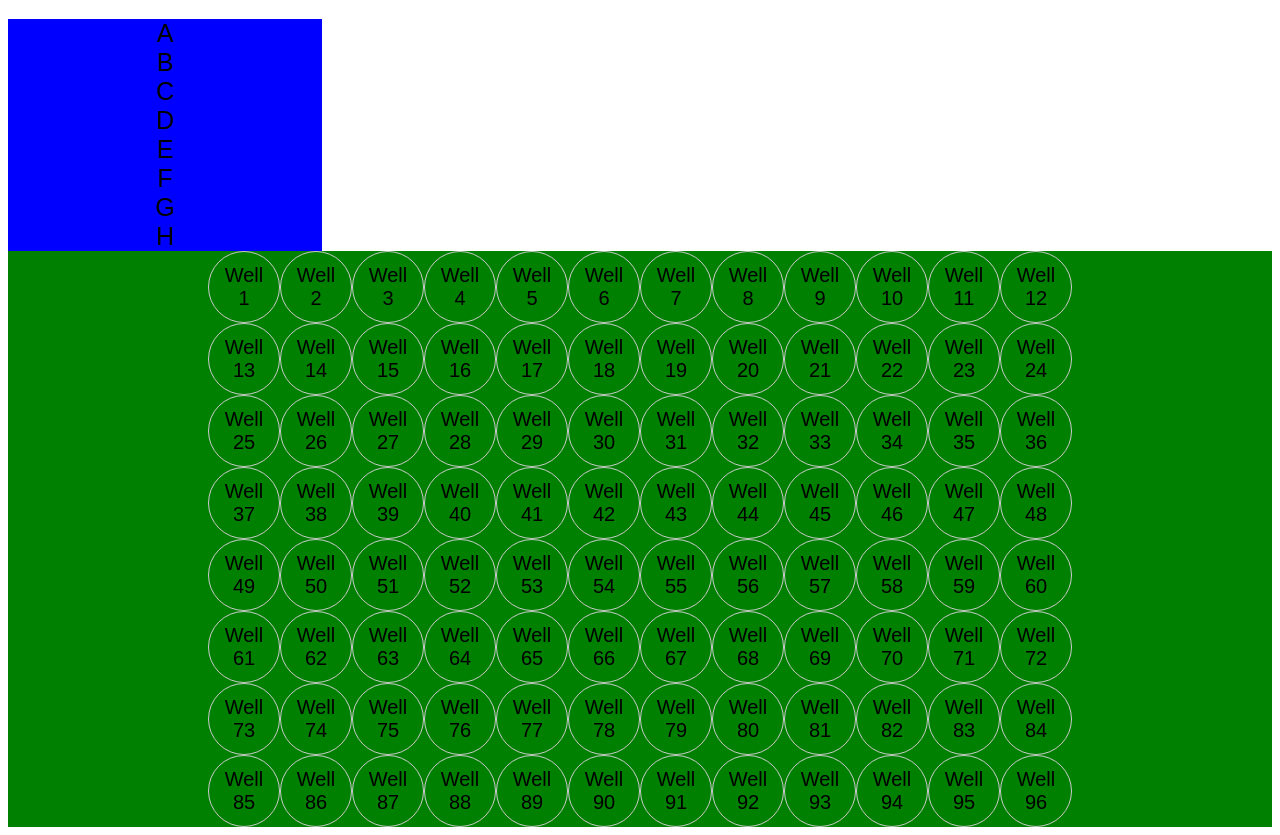
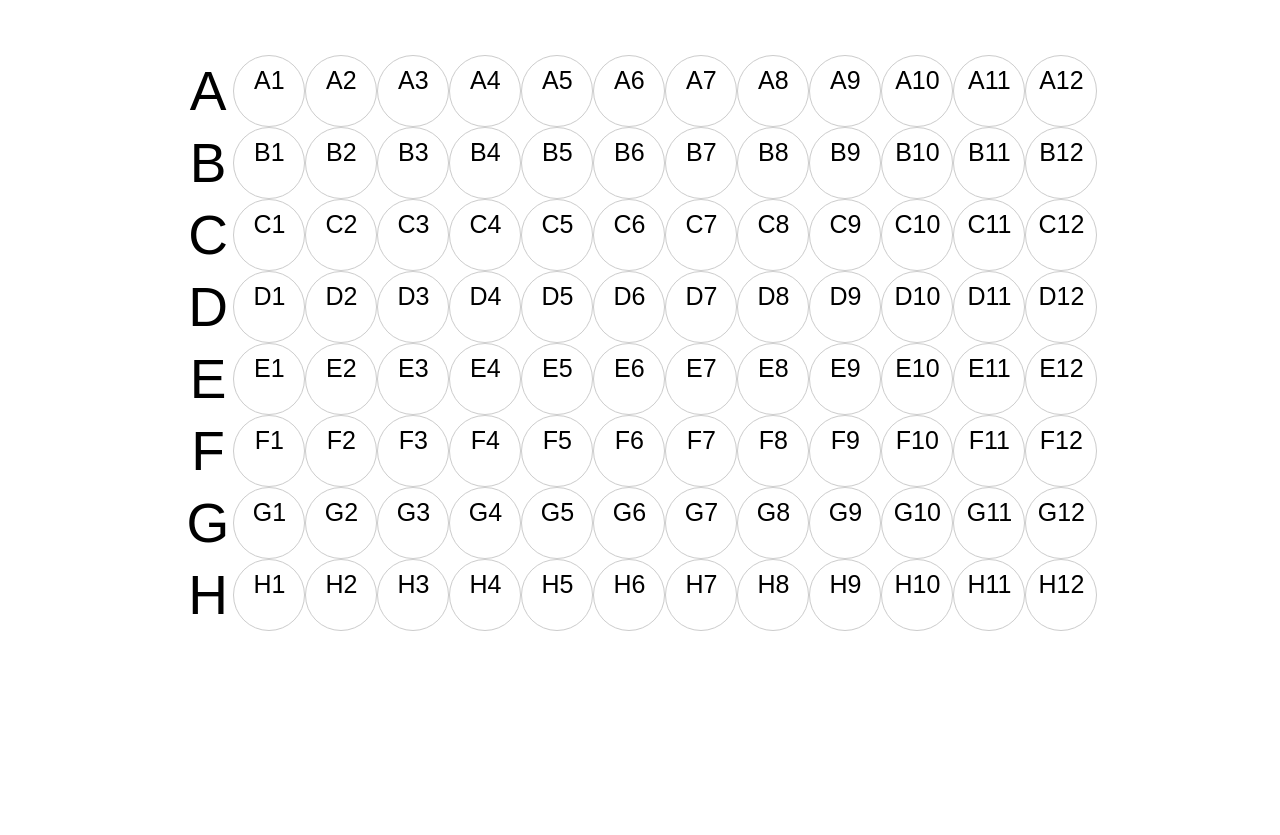
Before and after one commit to cbovest/well-plate-organizer, a plain HTML site: page index.html in a window 1280 px wide. Shown: the part 61-896 px from the top of the page. After the commit the page ends 800 px from the top, so only its background shows below. Drawn offline with Linux system fonts and the light colour scheme.

Commit message:
Fixed div alignment, got letter labels working and changed wells to have coordinates as labels.

```diff
--- a/dist/index.js
+++ b/dist/index.js
@@ -1,9 +1,18 @@
 "use strict";
-// Generate 96 wells
+// Generate 96 wells labeled with coordinates
+const rowLetters = ["A", "B", "C", "D", "E", "F", "G", "H"];
+const rowNumbers = [1, 2, 3, 4, 5, 6, 7, 8, 9, 10, 11, 12];
 function generateWells() {
     const wells = [];
+    let Lettercount = 0;
+    let Numbercount = 0;
     for (let i = 1; i <= 96; i++) {
-        wells.push({ id: i, label: `Well ${i}` });
+        wells.push({ id: i, label: rowLetters[Lettercount] + rowNumbers[Numbercount] });
+        Numbercount += 1;
+        if (Numbercount > 11) {
+            Numbercount = 0;
+            Lettercount += 1;
+        }
     }
     return wells;
 }
@@ -28,6 +37,9 @@ function renderWellPlate(wells, rowLabels) {
             rowLabelDiv.appendChild(labelDiv);
         });
         appDiv.insertBefore(rowLabelDiv, appDiv.firstChild);
+        //Create container div for well rows
+        const wellRowsContainer = document.createElement('div');
+        wellRowsContainer.className = 'row-container';
         // Create rows and columns for the well plate
         for (let i = 0; i < wells.length; i += wellsPerRow) {
             const rowDiv = document.createElement('div');
@@ -47,8 +59,10 @@ function renderWellPlate(wells, rowLabels) {
                 });
                 rowDiv.appendChild(wellDiv);
             });
-            appDiv.appendChild(rowDiv);
+            wellRowsContainer.appendChild(rowDiv);
         }
+        appDiv.appendChild(wellRowsContainer);
+        appDiv.className = 'app';
     }
 }
 // Entry point
--- a/index.html
+++ b/index.html
@@ -8,7 +8,8 @@
     </head>
     <body>
         <h1>96 Well Plate Organizer</h1>
+        <br></br>
+        <div id="app" class="app"></div>
         <script src="./dist/index.js"></script>
-        <div id="app"></div>
     </body>
 </html>
--- a/style.css
+++ b/style.css
@@ -5,34 +5,37 @@ body {
 .app {
     display: flex;
     align-items: flex-start;
+    justify-content: center;
 }
 
 .well {
-    display: flex;
-    justify-content: center;
-    align-items: center;
     height: 50px;
     width: 50px;
     border: 1px solid #ccc;
     padding: 10px;
     cursor: pointer;
     border-radius: 50%;
-    font-size: 20px;
+    font-size: 25px;
     text-align: center;
 }
 
 .well-row {
     display: flex;
-    justify-content: center;
-    align-items: center;
-    background-color: green;
+}
+
+.row-container {
+    display: flex;
+    flex-direction: column;
 }
 
 .row-labels {
     display: flex;
     flex-direction: column;
     align-items: center;
-    font-size: 25px;
-    margin-right: 950px;
-    background-color: blue;
+    height: 570px;
+    font-size: 55px;
 }
+
+.label {
+    padding: 4px;
+}
```
Also changed, not shown: 1 other file.
